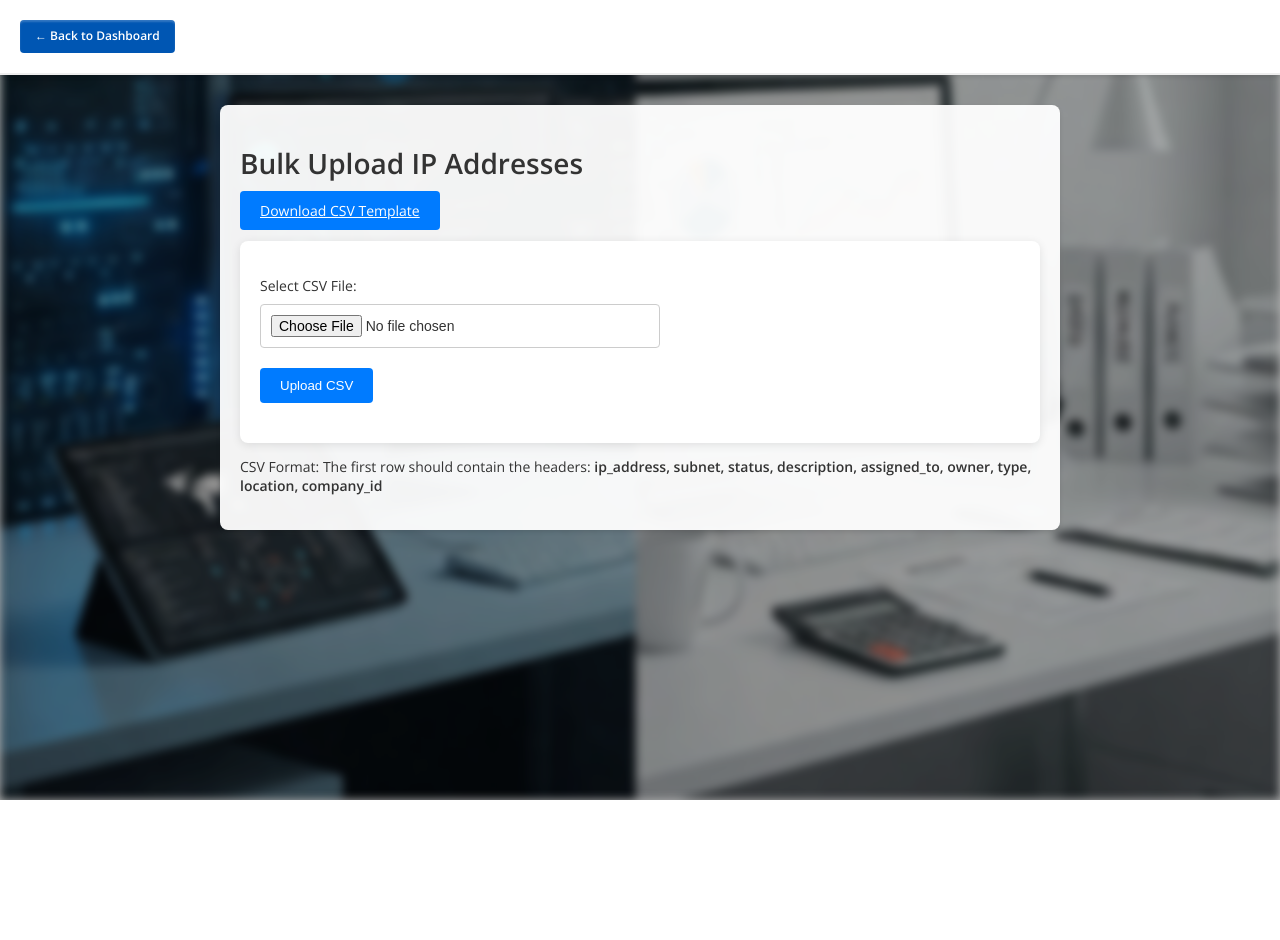
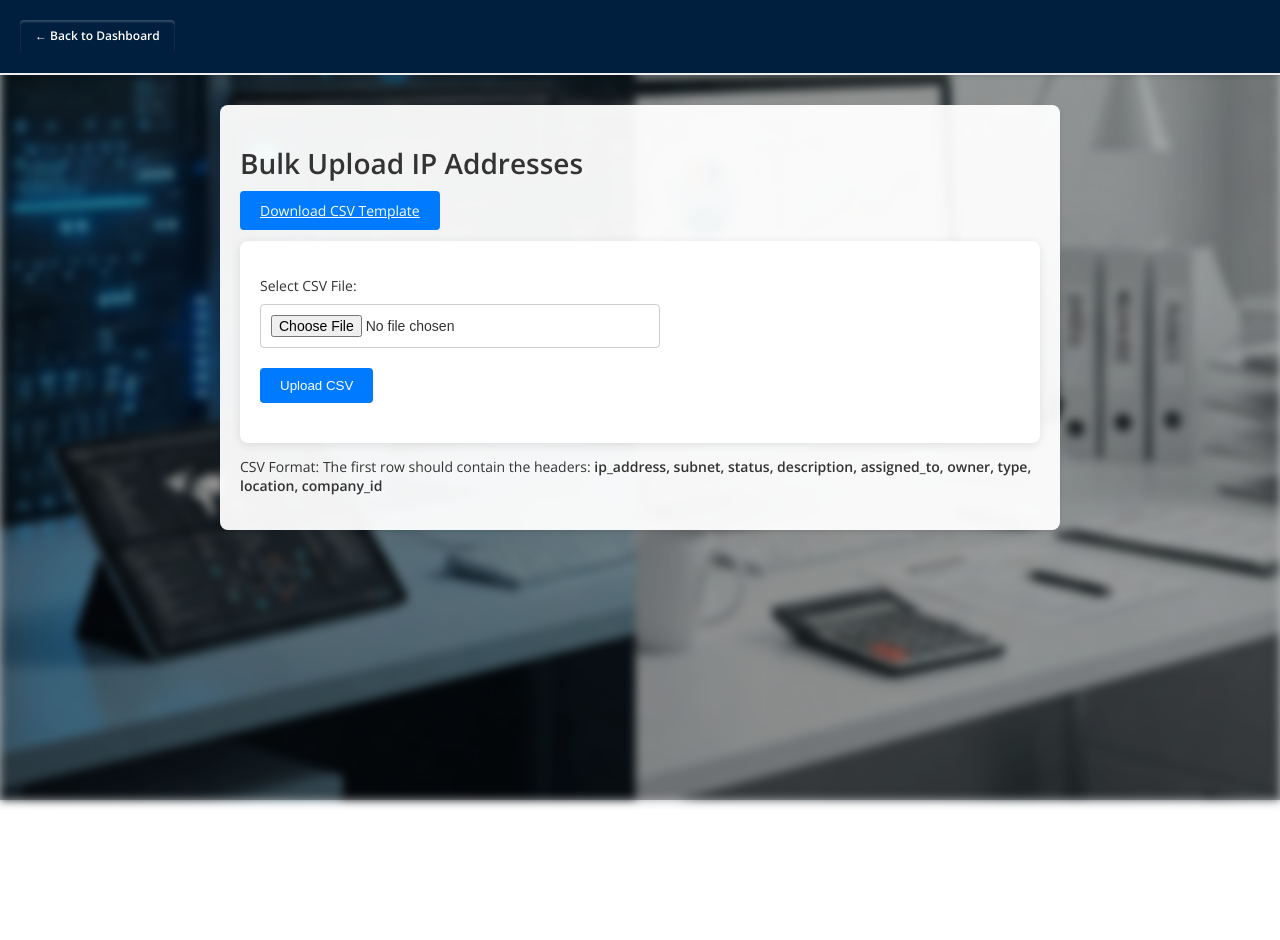
Before and after one commit to tagresorts/ipamv2, a PHP site: page /bulk_upload.php in a window 1280 px wide. Before the commit the page ends 800 px from the top, so only its background shows below. Run offline with PHP 8.4, Linux system fonts and the light colour scheme; the visitor is signed in with stand-in values (Sample User, id 1); data comes from the database, SQL or seed files in the repository.

Commit message:
Update: Wed Mar  5 21:08:48 PST 2025

```diff
--- a/admin_users.php
+++ b/admin_users.php
@@ -184,14 +184,14 @@ if (isset($_GET['success'])) {
     input[type="text"], input[type="email"], input[type="password"], select, textarea {
         width: 100%; padding: 8px; box-sizing: border-box;
     }
-    /* Optional: additional styling for nav buttons */
+    /* Optional: additional styling for nav buttons
     .nav-btn.btn {
       background-color: #0078d7;
       color: #fff;
       padding: 8px 12px;
       border-radius: 4px;
       text-decoration: none;
-      margin-left: 10px;
+      margin-left: 10px; */
     }
   </style>
 </head>
--- a/dashboard.php
+++ b/dashboard.php
@@ -58,7 +58,7 @@ list($ips, $totalPages, $page, $totalItems) = getIPList($pdo, $whereClause, $par
 ?>
 <?php include 'header.php'; ?>
 <!-- Dashboard Summary (Graphs) -->
-<div id="dashboardGraphs" class="dashboard-summary">
+<div id="dashboardGraphs" class="dashboard-summary" >
   <div class="dashboard-summary-header">
     <h3>Dashboard Summary</h3>
   </div>
--- a/manage_companies.php
+++ b/manage_companies.php
@@ -87,7 +87,7 @@ $companies = $pdo->query("SELECT * FROM companies ORDER BY company_name ASC")->f
             padding: 8px;
             text-align: left;
         }
-        /* Button styling */
+        /* Button styling
         .btn {
             padding: 6px 12px;
             background-color: #007BFF;
@@ -121,7 +121,7 @@ $companies = $pdo->query("SELECT * FROM companies ORDER BY company_name ASC")->f
             margin-bottom: 15px;
             border-radius: 4px;
         }
-        .alert.error { background-color: #f8d7da; color: #721c24; }
+        .alert.error { background-color: #f8d7da; color: #721c24; } */
     </style>
 </head>
 <body>
--- a/style.css
+++ b/style.css
@@ -4,7 +4,8 @@
   --primary-dark: #0056b3;
   --background-color: #f5f5f5;
   --text-color: #333;
-  --header-bg: #fff;
+  --header-bg: #001f3f;
+ /*--header-bg: #fff;*/
   --header-border: #eee;
   --card-bg: #fff;
   --card-shadow: rgba(0, 0, 0, 0.1);
@@ -14,6 +15,7 @@
 html, body {
   margin: 0;
   padding: 0;
+  margin-bottom: 70px;
 }
 body {
   font-family: 'Open Sans', sans-serif;
@@ -70,7 +72,7 @@ body::after {
   color: #fff;
 }
 .navbar-container {
-  max-width: 1200px;
+  max-width: 1350px;
   margin: 0 auto;
   display: flex;
   align-items: center;
@@ -371,7 +373,7 @@ table tr:hover {
 button.nav-btn,
 .logout-btn,
 .login-button {
-  background-color: #0056b3;
+/*  background-color: #0056b3; */
   color: #fff;
   padding: 8px 15px;
   border-radius: 4px;
@@ -385,7 +387,7 @@ button.nav-btn,
 button.nav-btn:hover,
 .logout-btn:hover,
 .login-button:hover {
-  background-color: #003f8f;
+/*  background-color: #003f8f; */
   box-shadow: inset 0 2px 2px rgba(0, 0, 0, 0.2);
 }
 
```
